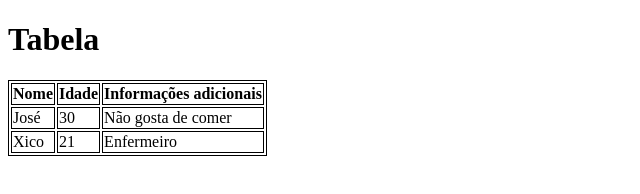
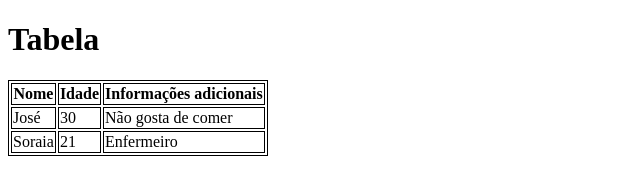
Before and after one commit to Biell12341/aula-tabela, a plain HTML site: page index.html in a window 1280 px wide. Shown: the full height of the page, 0-640 px from the left. Drawn offline with Linux system fonts and the light colour scheme.

Commit message:
alterado de xico para soraia

```diff
--- a/index.html
+++ b/index.html
@@ -25,7 +25,7 @@
             <td>Não gosta de comer</td>
         </tr>
         <tr>
-            <td>Xico</td>
+            <td>Soraia</td>
             <td>21</td>
             <td>Enfermeiro</td>
         </tr>
```
